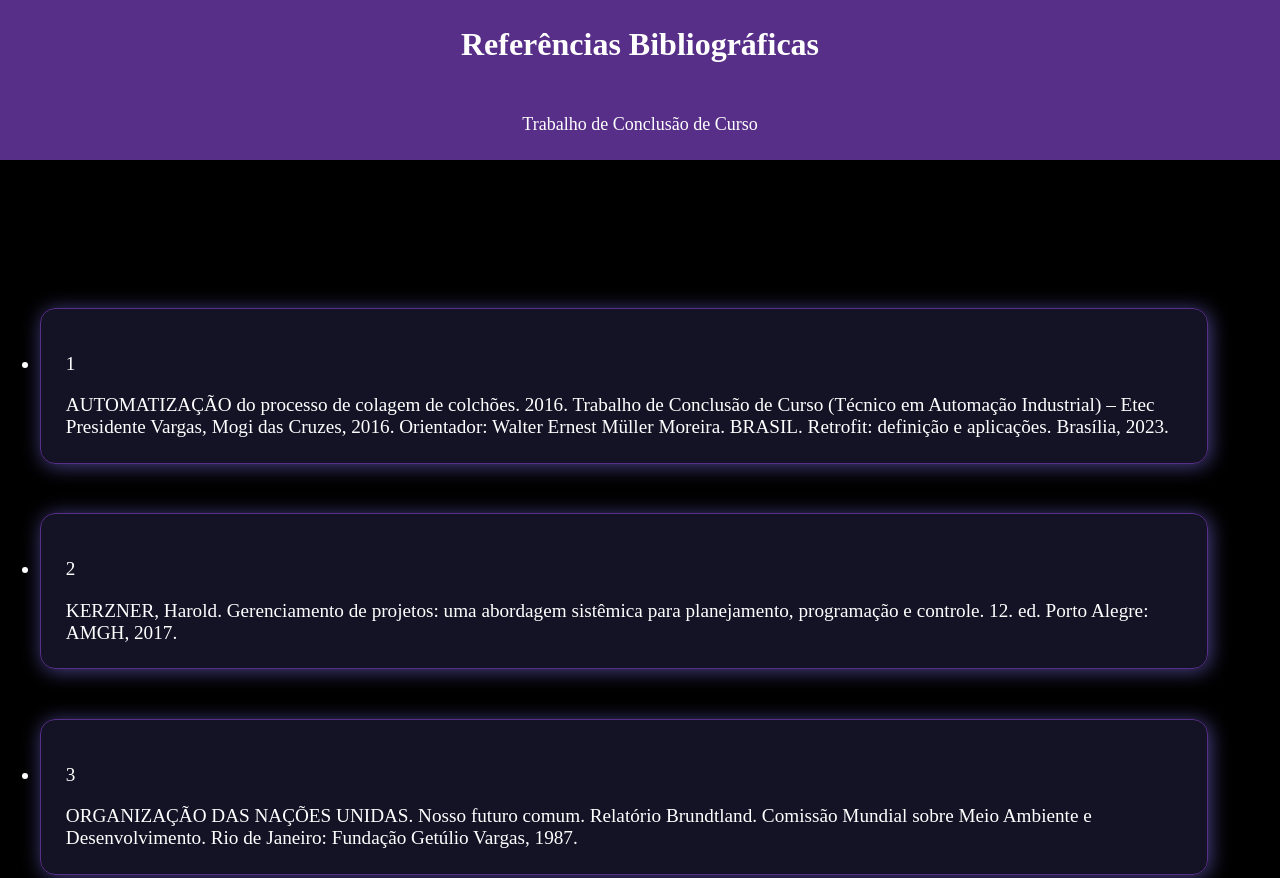
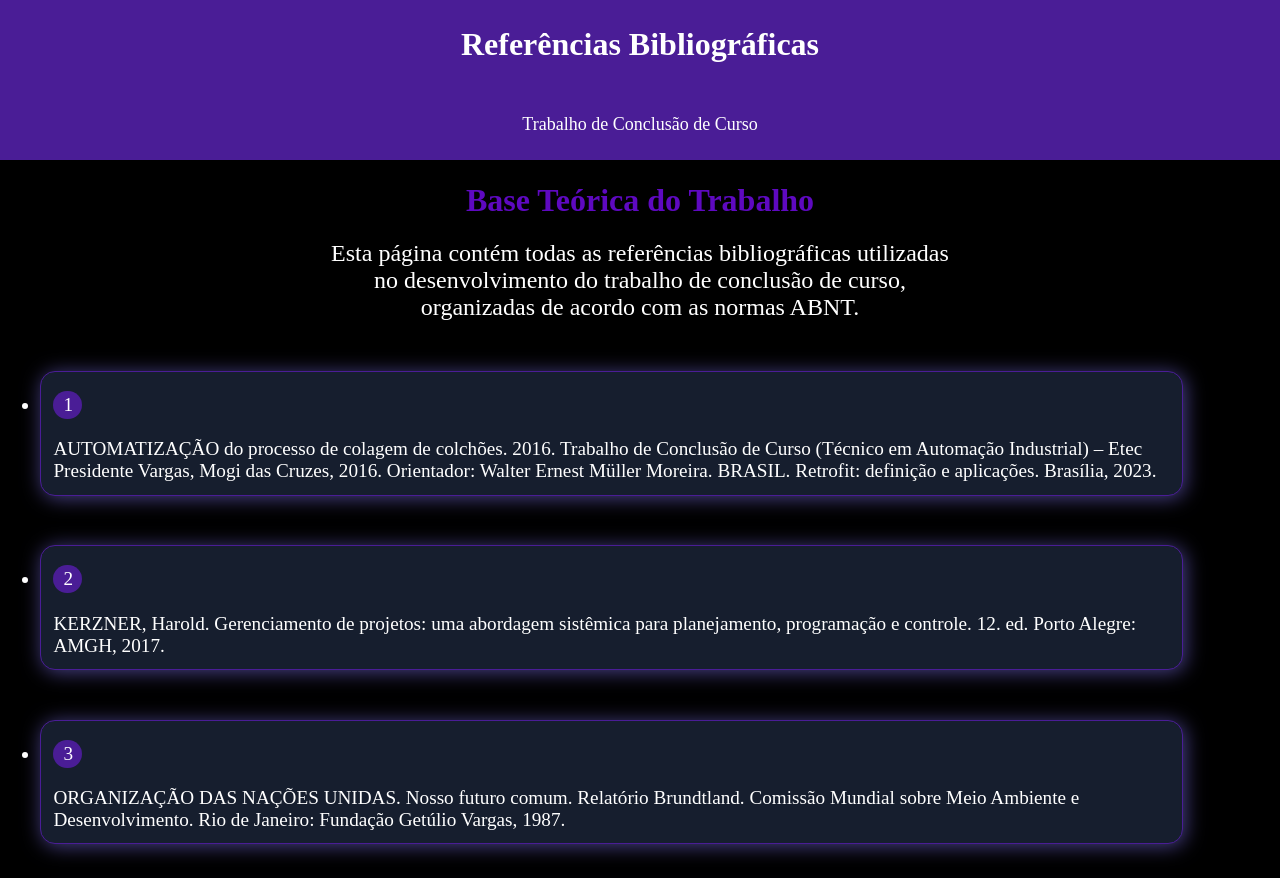
Before and after one commit to Gordips/tcc-references, a plain HTML site: page index.html in a window 1280 px wide. Shown: the top 878 px of the page. Drawn offline with Linux system fonts and the light colour scheme.

Commit message:
Update index.css

```diff
--- a/index.css
+++ b/index.css
@@ -5,27 +5,44 @@ body{
 h1{
     font-weight: bold;
 }
+h1{
+    color:#5e09c0;
+    text-align: center;
+}
+#desc{
+    color: white;
+    text-align: center;
+    margin: 0px 25%;
+    font-size: x-large;
+}
 #sub{
     font-size: large;
 }
 .titu{
     color: white;
     text-align: center;
-    background-color: #582f88;
+    background-color: #4a1d96;
     padding: 2%;
     margin: 0px;
+}
+.num{
+    background-color: #4a1d96;
+    padding: 3px;
+    width: 16px;
+    padding-left: 10px;
+    border-radius: 15px;
 }
 .ref{
     margin-top:4%;
     font-size: larger;
-    border: solid #582f88;
-    padding: 2%;
+    border: solid #4a1d96;
+    padding: 0px 1% 1% 1%;
     border-radius: 15px;
     border-width: 1px;
     width: 90%;
     box-shadow: 2px 2px 20px  #494288;
     color: white;
-    background-color:  #49428846;
+    background-color: #161e2e;
 }
 a{
     color: rgba(188, 140, 202, 0.877);
```
